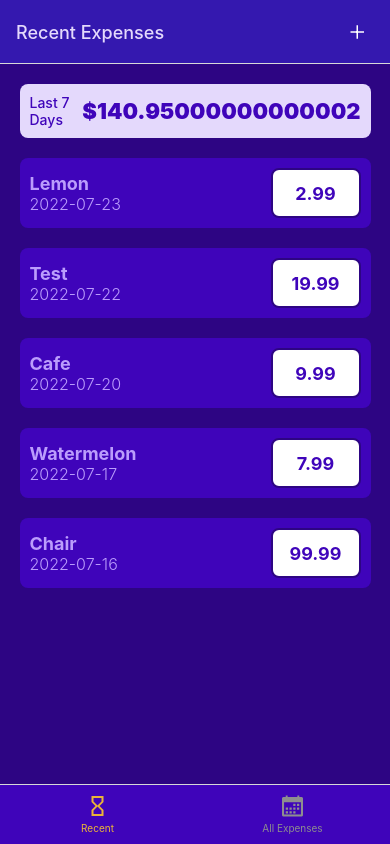
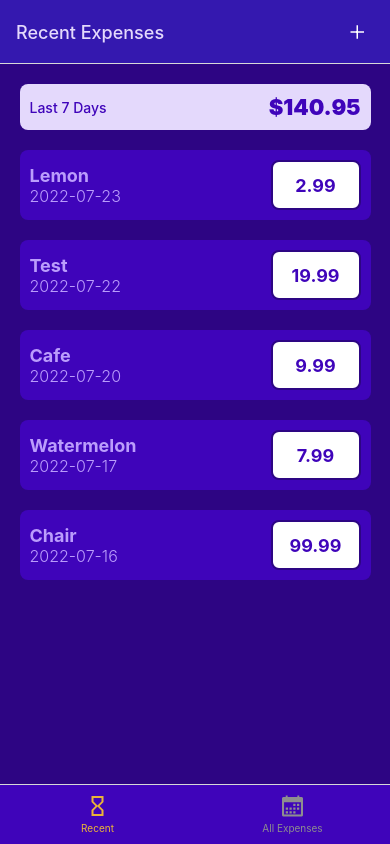
Before and after one commit to ArkadiK94/ExpenseTrackerRN, a React Native app: screen /BottomTabs in a window 390 px wide. Built offline with nearby package versions, Linux system fonts and the light colour scheme.

Commit message:
making small changes

```diff
--- a/components/CancelWithActionBtns.js
+++ b/components/CancelWithActionBtns.js
@@ -42,7 +42,6 @@ const styles = StyleSheet.create({
     justifyContent: "center",
     alignItems: "center",
     height: 40,
-    paddingHorizontal: 50,
   },
   mainBtnText: {
     color: Colors.primary200,
@@ -54,7 +53,6 @@ const styles = StyleSheet.create({
     justifyContent: "center",
     alignItems: "center",
     height: 40,
-    paddingHorizontal: 50,
   },
   secondaryBtnText: {
     color: Colors.secondery200,
--- a/components/ExpensesList/ExpensesTotalItem.js
+++ b/components/ExpensesList/ExpensesTotalItem.js
@@ -6,7 +6,7 @@ const ExpensesTotalItem = ({ title, sum }) => {
   return (
     <View style={styles.totalItemContainer}>
       <Text style={styles.title}>{title}</Text>
-      <Text style={styles.sum}>${sum}</Text>
+      <Text style={styles.sum}>${sum.toFixed(2)}</Text>
     </View>
   );
 };
```
